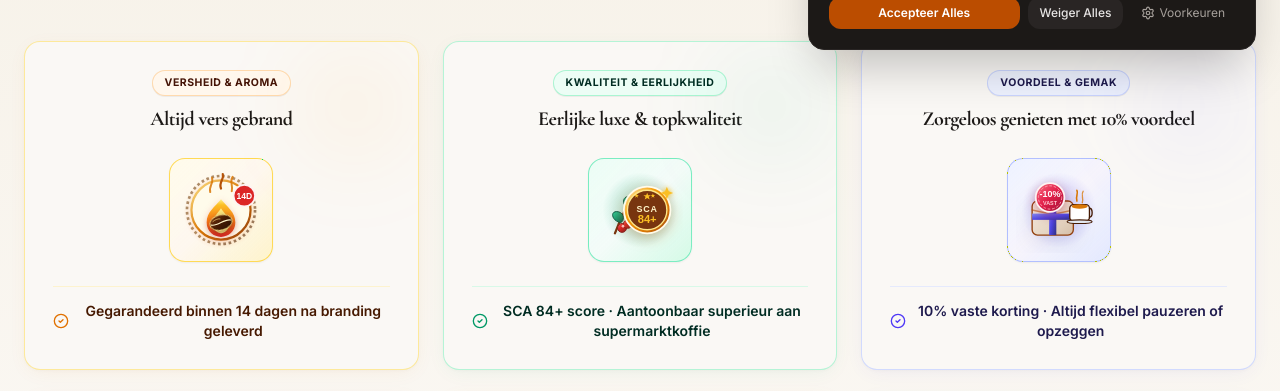
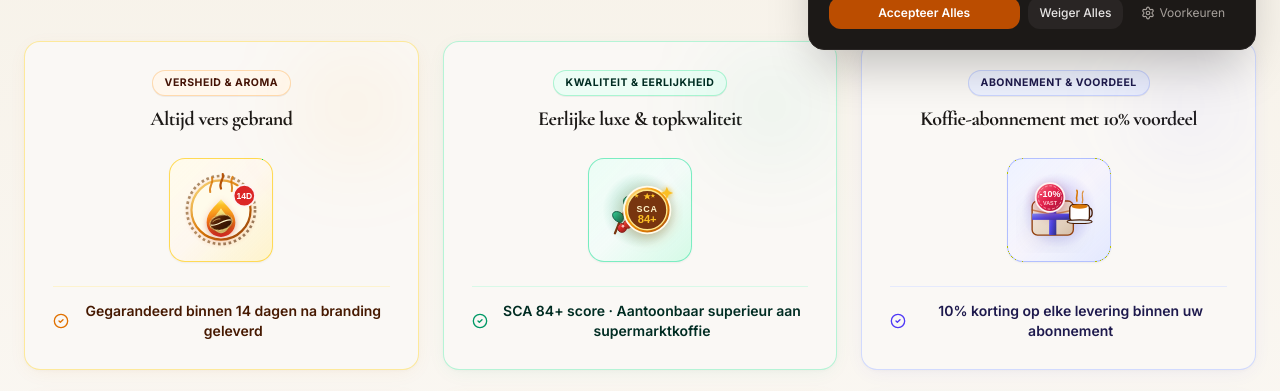
Before and after one commit to michiels9200de-netizen/maison-milau_final_final, a React (Vite) app: page / in a window 1280 px wide. Shown: the part 734-1125 px from the top of the page. Built offline with nearby package versions, Linux system fonts and the light colour scheme; no server answers.

Commit message:
refactor: update availability badges and UI copy
- Replace checkmark emoji with green circle for availability status consistency
- Remove redundant status dots from availability badges
- Clarify subscription marketing copy on the homepage

```diff
--- a/src/components/admin/ProductAvailabilityTable.tsx
+++ b/src/components/admin/ProductAvailabilityTable.tsx
@@ -167,7 +167,7 @@ export const ProductAvailabilityTable: React.FC<ProductAvailabilityTableProps> =
     {
       value: 'available',
       label: 'Beschikbaar',
-      badge: '✅ Beschikbaar',
+      badge: '🟢 Beschikbaar',
       dotClass: 'bg-emerald-500 shadow-[0_0_6px_rgba(16,185,129,0.5)]',
       badgeClass: 'bg-emerald-50 text-emerald-900 border-emerald-300 font-bold',
     },
@@ -366,9 +366,8 @@ export const ProductAvailabilityTable: React.FC<ProductAvailabilityTableProps> =
                     {/* Live Webshop Status Indicator */}
                     <td className="py-3 px-3">
                       <span
-                        className={`inline-flex items-center gap-1.5 px-2.5 py-1 rounded-full text-[11px] font-bold border ${availInfo.badgeClass}`}
+                        className={`inline-flex items-center px-2.5 py-1 rounded-full text-[11px] font-bold border ${availInfo.badgeClass}`}
                       >
-                        <span className={`w-2 h-2 rounded-full ${availInfo.dotClass}`} />
                         <span>{availInfo.badge}</span>
                       </span>
                     </td>
--- a/src/components/coffee-guide/CoffeeDossierModal.tsx
+++ b/src/components/coffee-guide/CoffeeDossierModal.tsx
@@ -277,8 +277,7 @@ export const CoffeeDossierModal: React.FC<CoffeeDossierModalProps> = ({
                 <span className="text-xs font-semibold text-stone-500 bg-stone-100 px-2.5 py-1 rounded-full">
                   {coffee.type} · {coffee.collection}
                 </span>
-                <span className={`inline-flex items-center gap-1.5 text-xs font-bold px-3 py-1 rounded-full border ${availInfo.badgeClass}`}>
-                  <span className={`w-2 h-2 rounded-full ${availInfo.dotClass}`} />
+                <span className={`inline-flex items-center text-xs font-bold px-3 py-1 rounded-full border ${availInfo.badgeClass}`}>
                   <span>{availInfo.badge}</span>
                 </span>
               </div>
--- a/src/context/StockContext.tsx
+++ b/src/context/StockContext.tsx
@@ -21,7 +21,7 @@ export interface AvailabilityInfo {
   status: ProductAvailabilityStatus;
   statusCode: ProductAvailabilityStatus;
   label: 'Beschikbaar' | 'Net Gebrand' | 'Niet Beschikbaar';
-  badge: '✅ Beschikbaar' | '🟠 Net Gebrand' | '🔴 Niet Beschikbaar';
+  badge: '🟢 Beschikbaar' | '🟠 Net Gebrand' | '🔴 Niet Beschikbaar';
   detailText: string;
   color: 'green' | 'orange' | 'red';
   badgeClass: string;
@@ -465,7 +465,7 @@ export const StockProvider: React.FC<{ children: React.ReactNode }> = ({ childre
             status: 'available',
             statusCode: 'available',
             label: 'Beschikbaar',
-            badge: '✅ Beschikbaar',
+            badge: '🟢 Beschikbaar',
             detailText: 'Beschikbaar',
             color: 'green',
             badgeClass: 'bg-emerald-50 text-emerald-900 border-emerald-300 shadow-2xs',
@@ -532,7 +532,7 @@ export const StockProvider: React.FC<{ children: React.ReactNode }> = ({ childre
         status: 'available',
         statusCode: 'available',
         label: 'Beschikbaar',
-        badge: '✅ Beschikbaar',
+        badge: '🟢 Beschikbaar',
         detailText: 'Beschikbaar',
         color: 'green',
         badgeClass: 'bg-emerald-50 text-emerald-900 border-emerald-300 shadow-2xs',
--- a/src/pages/HomePage.tsx
+++ b/src/pages/HomePage.tsx
@@ -225,10 +225,10 @@ export const HomePage: React.FC<HomePageProps> = ({ navigate }) => {
               <div className="absolute top-0 right-0 w-32 h-32 bg-indigo-500/5 rounded-full blur-2xl pointer-events-none" />
               <div className="flex flex-col items-center">
                 <span className="text-[10px] sm:text-[10.5px] font-bold uppercase tracking-wider text-indigo-950 bg-indigo-50 border border-indigo-200/90 px-3 py-1 rounded-full shadow-2xs mb-2.5">
-                  Voordeel & Gemak
+                  Abonnement & Voordeel
                 </span>
                 <h3 className="text-lg sm:text-xl font-bold text-stone-900 font-serif leading-snug tracking-tight group-hover:text-indigo-950 transition-colors">
-                  Zorgeloos genieten met 10% voordeel
+                  Koffie-abonnement met 10% voordeel
                 </h3>
                 <div className="my-5 sm:my-6 flex items-center justify-center">
                   <div className="w-22 h-22 sm:w-26 sm:h-26 rounded-2xl bg-gradient-to-br from-indigo-50 via-violet-50/70 to-indigo-100/90 border border-indigo-300/80 p-2 flex items-center justify-center shrink-0 shadow-xs group-hover:scale-108 group-hover:border-indigo-500 group-hover:shadow-md transition-all duration-300">
@@ -238,7 +238,7 @@ export const HomePage: React.FC<HomePageProps> = ({ navigate }) => {
               </div>
               <div className="mt-auto pt-3.5 border-t border-indigo-100/80 flex items-center justify-center gap-2 text-xs sm:text-sm font-semibold text-indigo-950 text-center">
                 <CheckCircle2 className="w-4 h-4 text-indigo-600 shrink-0" />
-                <span>10% vaste korting · Altijd flexibel pauzeren of opzeggen</span>
+                <span>10% korting op elke levering binnen uw abonnement</span>
               </div>
             </div>
 
--- a/src/pages/WebshopPage.tsx
+++ b/src/pages/WebshopPage.tsx
@@ -909,9 +909,8 @@ export const WebshopPage: React.FC<WebshopPageProps> = ({ navigate, searchParams
           {/* Stock Availability Indicator - Only the 3 status badges */}
           <div className="flex items-center justify-end text-[10.5px] mb-1.5">
             <span
-              className={`font-semibold px-2 py-0.5 rounded-full flex items-center gap-1.5 shrink-0 text-[10px] sm:text-[11px] border ${availInfo.badgeClass}`}
+              className={`font-semibold px-2 py-0.5 rounded-full inline-flex items-center shrink-0 text-[10px] sm:text-[11px] border ${availInfo.badgeClass}`}
             >
-              <span className={`w-1.5 h-1.5 rounded-full ${availInfo.dotClass}`} />
               <span>{availInfo.badge}</span>
             </span>
           </div>
```
